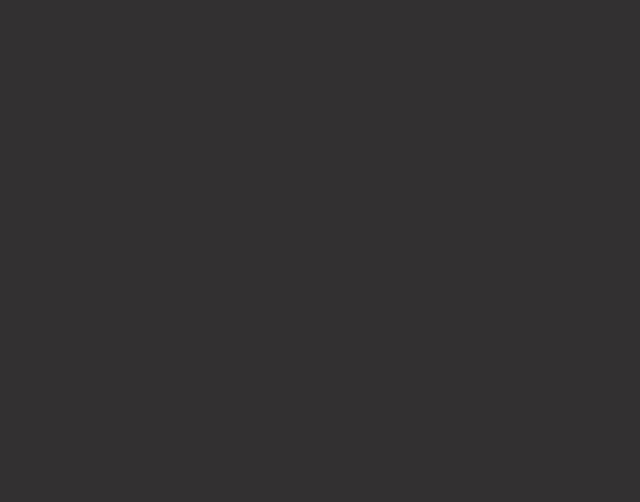
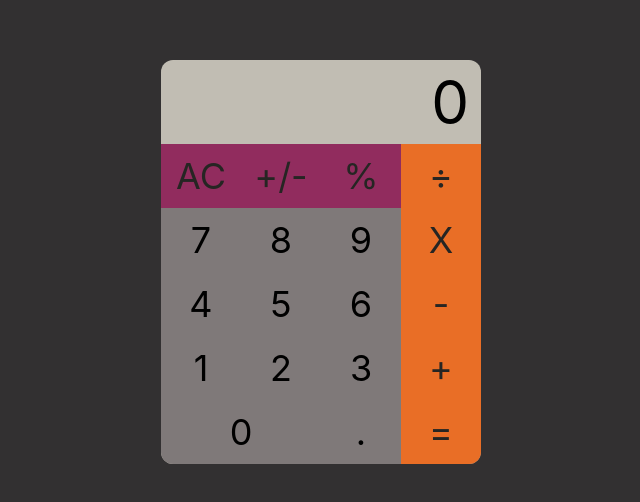
Before and after one commit to alyssageria/mini-project-mania, a React (Create React App) app: page /calculator in a window 1280 px wide. Shown: the part 138-640 px from the top of the page, without its empty margins (319-959 px from the left). Built offline with nearby package versions, Linux system fonts and the light colour scheme.

Commit message:
calculator base styles

```diff
--- a/src/components/pages/Calculator.js
+++ b/src/components/pages/Calculator.js
@@ -1,10 +1,41 @@
-import React from 'react';
+import React, { useState } from 'react';
 
 const Calculator = () => {
+    const [total, setTotal] = useState(0);
+
     return (
-        <div className='h-screen bg-[#323031] flex justify-center items-center'>
-            <div className='h-[30rem] w-80 bg-white rounded-xl'>
-
+        <div className='h-screen bg-dark flex justify-center items-center'>
+            <div className='h-content w-80 bg-light-gray rounded-xl'>
+                <div className='text-6xl text-end h-1/5 p-3'>{total}</div>
+                <div className='h-1/5'>
+                    <button className='w-1/4 text-4xl p-3 bg-plum-purple opacity-80'>AC</button>
+                    <button className='w-1/4 text-4xl p-3 bg-plum-purple opacity-80'>+/-</button>
+                    <button className='w-1/4 text-4xl p-3 bg-plum-purple opacity-80'>%</button>
+                    <button className='w-1/4 text-4xl p-3 bg-orange opacity-80'>{'\u00F7'}</button>
+                </div>
+                <div className='h-1/5'>
+                    <button className='w-1/4 text-4xl p-3 bg-gray'>7</button>
+                    <button className='w-1/4 text-4xl p-3 bg-gray'>8</button>
+                    <button className='w-1/4 text-4xl p-3 bg-gray'>9</button>
+                    <button className='w-1/4 text-4xl p-3 bg-orange opacity-80'>X</button>
+                </div>
+                <div className='h-1/5'>
+                    <button className='w-1/4 text-4xl p-3 bg-gray'>4</button>
+                    <button className='w-1/4 text-4xl p-3 bg-gray'>5</button>
+                    <button className='w-1/4 text-4xl p-3 bg-gray'>6</button>
+                    <button className='w-1/4 text-4xl p-3 bg-orange opacity-80'>-</button>
+                </div>
+                <div className='h-1/5'>
+                    <button className='w-1/4 text-4xl p-3 bg-gray'>1</button>
+                    <button className='w-1/4 text-4xl p-3 bg-gray'>2</button>
+                    <button className='w-1/4 text-4xl p-3 bg-gray'>3</button>
+                    <button className='w-1/4 text-4xl p-3 bg-orange opacity-80'>+</button>
+                </div>
+                <div className='h-1/5'>
+                    <button className='w-1/2 text-4xl p-3 bg-gray rounded-bl-xl'>0</button>
+                    <button className='w-1/4 text-4xl p-3 bg-gray'>.</button>
+                    <button className='w-1/4 text-4xl p-3 bg-orange opacity-80 rounded-br-xl'>=</button>
+                </div>
             </div>
         </div>
     );
--- a/tailwind.config.js
+++ b/tailwind.config.js
@@ -4,15 +4,16 @@ module.exports = {
     "./src/**/*.{js,jsx,ts,tsx}"
   ],
   theme: {
-    extend: {},
+    extend: {
       colors: {
         'dark': '#323031',
         'dark-gray': '#3D3B3C',
         'gray': '#7F7979',
         'light-gray': '#C1BDB3',
         'orange': '#F35B04',
-      'plum-purple': '#860949'
+        'plum-purple': '#860949',
       }
+    },
   },
   plugins: [],
 }
```
Lines whose indentation alone changed are shown as unchanged.
